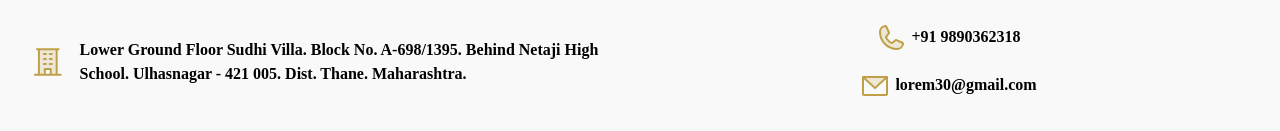
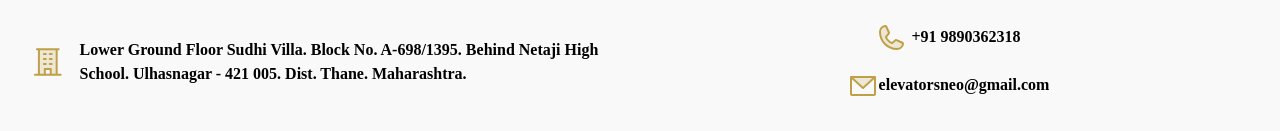
Before and after one commit to Mehul072/neo, a React (Create React App) app: page / in a window 1280 px wide. Shown: the part 2739-2870 px from the top of the page. Built offline with nearby package versions, Linux system fonts and the light colour scheme.

Commit message:
Update Footer.js

```diff
--- a/src/components/Footer.js
+++ b/src/components/Footer.js
@@ -12,7 +12,7 @@ const Footer = () => {
             </div>
             <div className="footer-section right">
                 <p> <Phone size={32} color="#bf9f48" weight="duotone" /> +91 9890362318</p>
-                <p> <EnvelopeSimple size={32} color="#bf9f48" weight="duotone" /> lorem30@gmail.com</p>
+                <p> <EnvelopeSimple size={32} color="#bf9f48" weight="duotone" />elevatorsneo@gmail.com</p>
             </div>
         </div>
     </footer>
```
